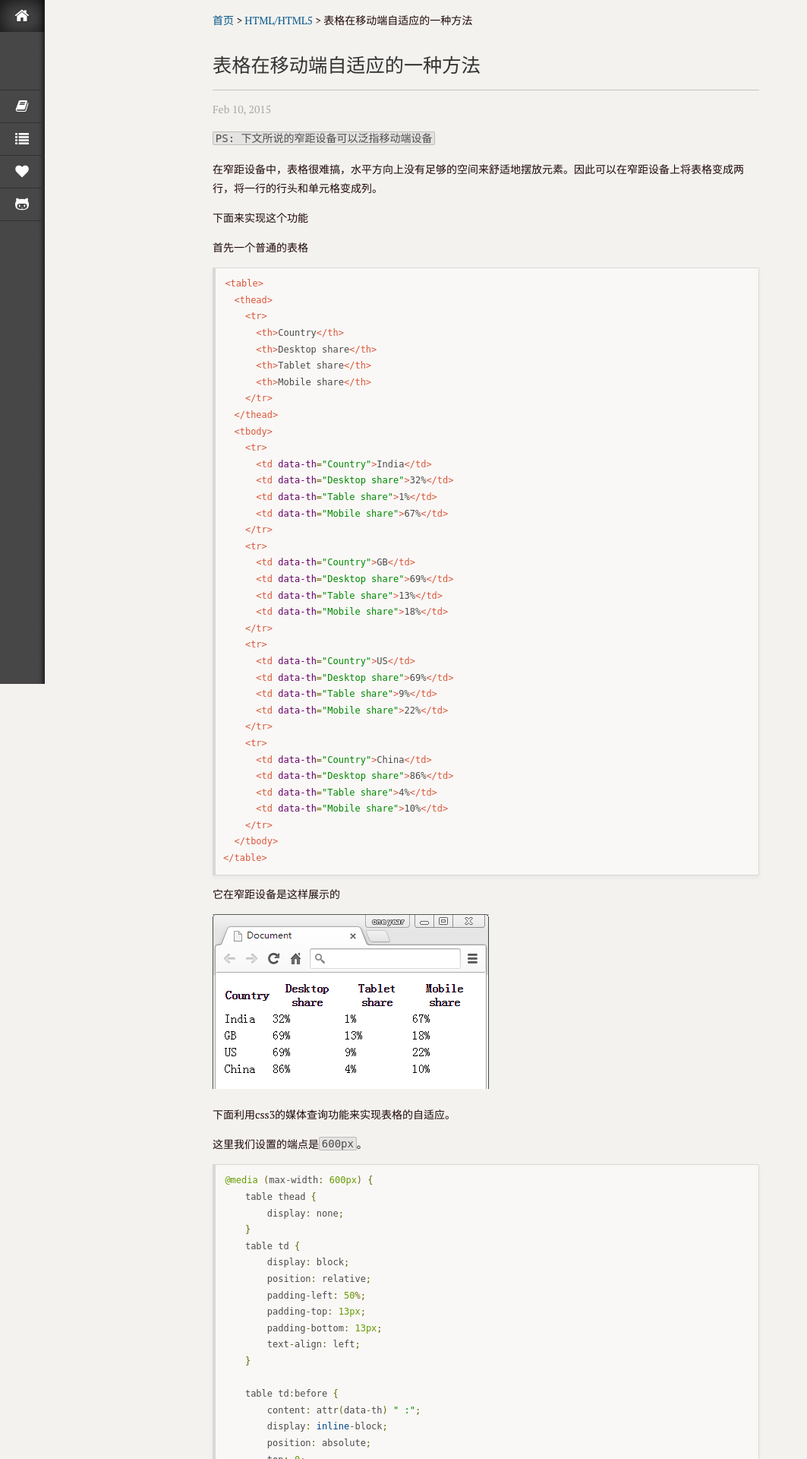
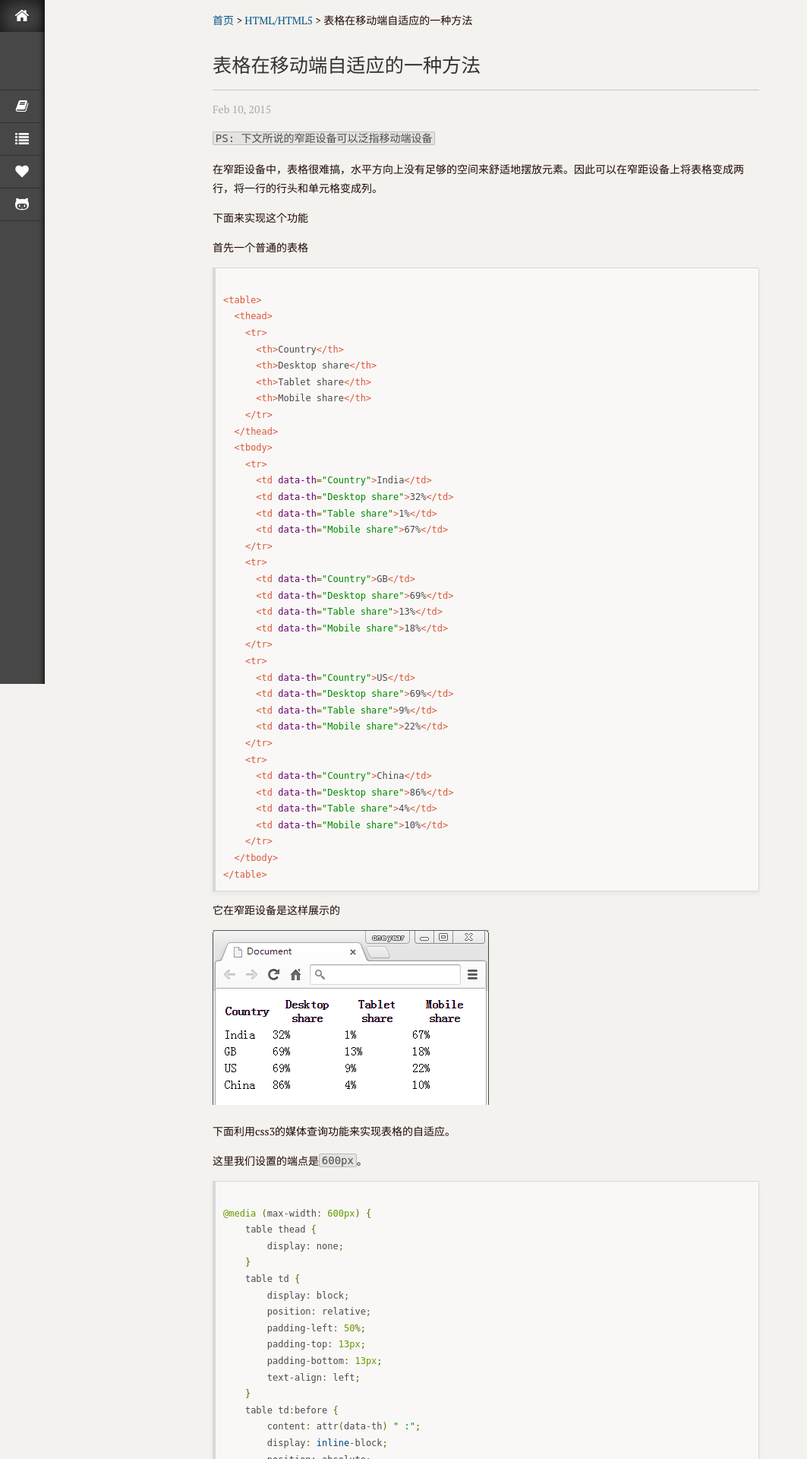
Before and after one commit to GitHubCuCu/dougaoyang.github.io, a Jekyll site: the page built from _posts/html/2015-02-10-html_table_show.md, in a window 1280 px wide. Shown: the top 1920 px of the page at 76% size, without its empty margins (0-1063 px from the left). Built offline with Jekyll 4.4.1, drawn with Linux system fonts in a browser that asks for light colours; Markdown is read by kramdown in place of the engine named in the settings.

Commit message:
update post

````diff
--- a/_posts/html/2015-02-10-html_table_show.md
+++ b/_posts/html/2015-02-10-html_table_show.md
@@ -14,8 +14,8 @@
 
 首先一个普通的表格
 
+```
 
-```
 <table>
   <thead>
     <tr>
@@ -52,6 +52,7 @@
     </tr>
   </tbody>
 </table>
+
 ```
 
 它在窄距设备是这样展示的
@@ -62,8 +63,8 @@
 
 这里我们设置的端点是`600px`。
 
+```CSS
 
-```CSS
 @media (max-width: 600px) {
     table thead {
         display: none;
@@ -76,7 +77,6 @@
         padding-bottom: 13px;
         text-align: left;
     }
-
     table td:before {
         content: attr(data-th) " :";
         display: inline-block;
@@ -88,8 +88,8 @@
         max-height: 100%;
     }
 }
+
 ```
-
 
 它在窄距设备是这样展示的
 
````
